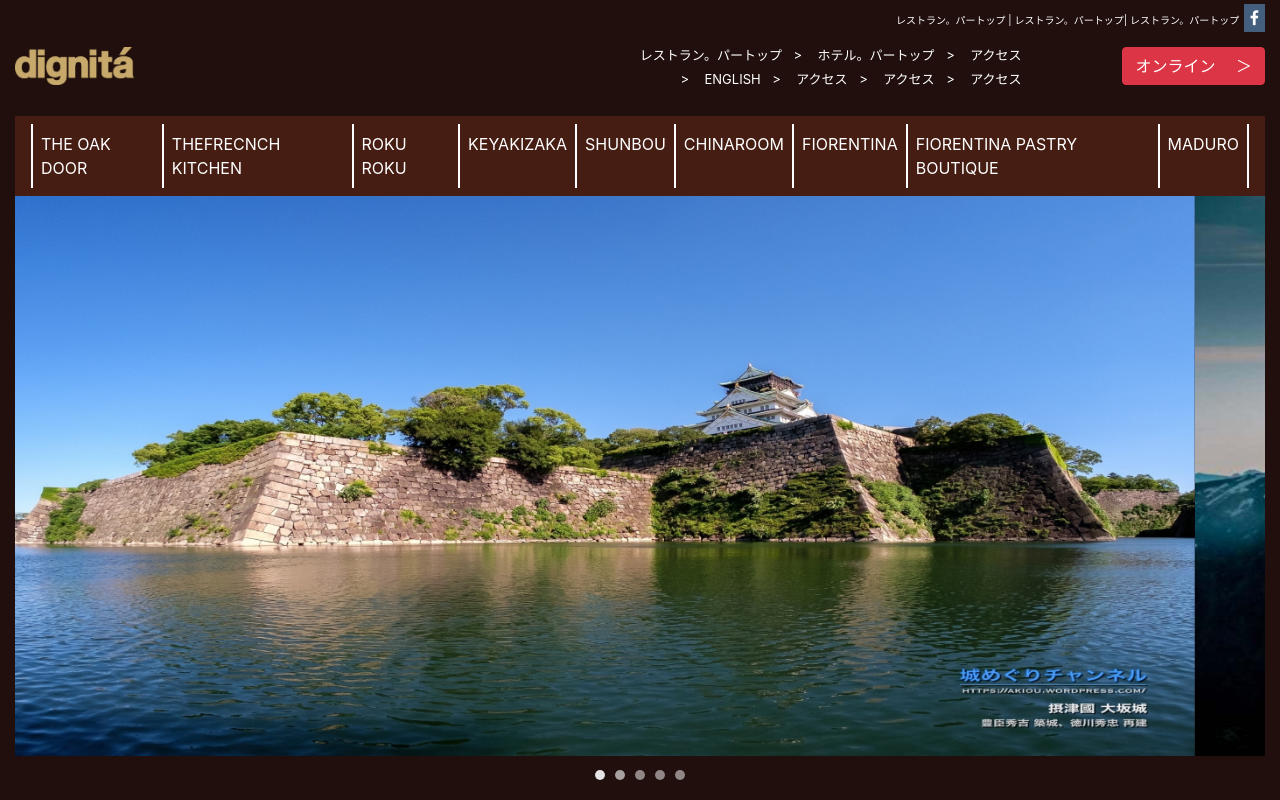
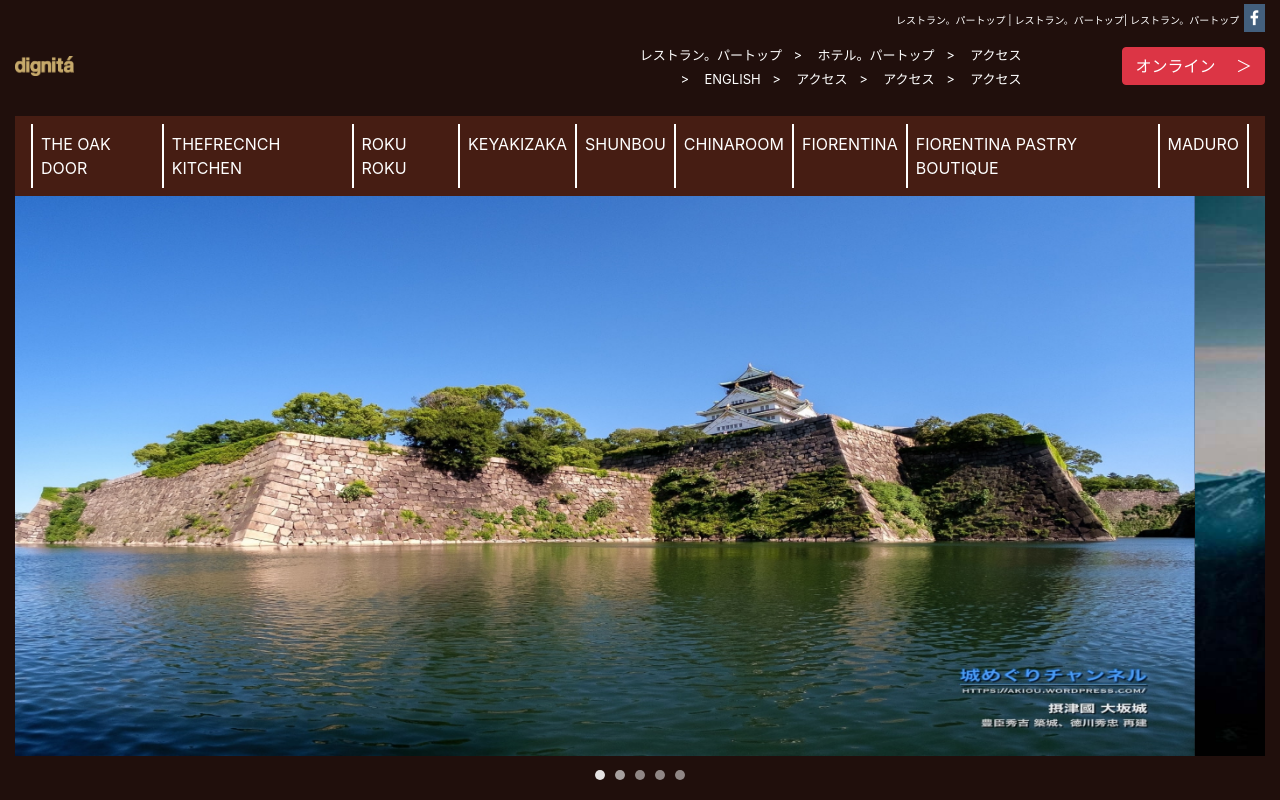
Before and after one commit to Basel-Alebrahim/apparel-site, a plain HTML site: page index.html in a window 1280 px wide. Shown: the top 800 px of the page. Drawn offline with Linux system fonts and the light colour scheme.

Commit message:
Set logo to half

```diff
--- a/css/carousel.css
+++ b/css/carousel.css
@@ -31,7 +31,7 @@ body {
 }
 
 .logo.img-fluid {
-    max-width: 30%;
+    max-width: 15%;
 }
 
 
```
